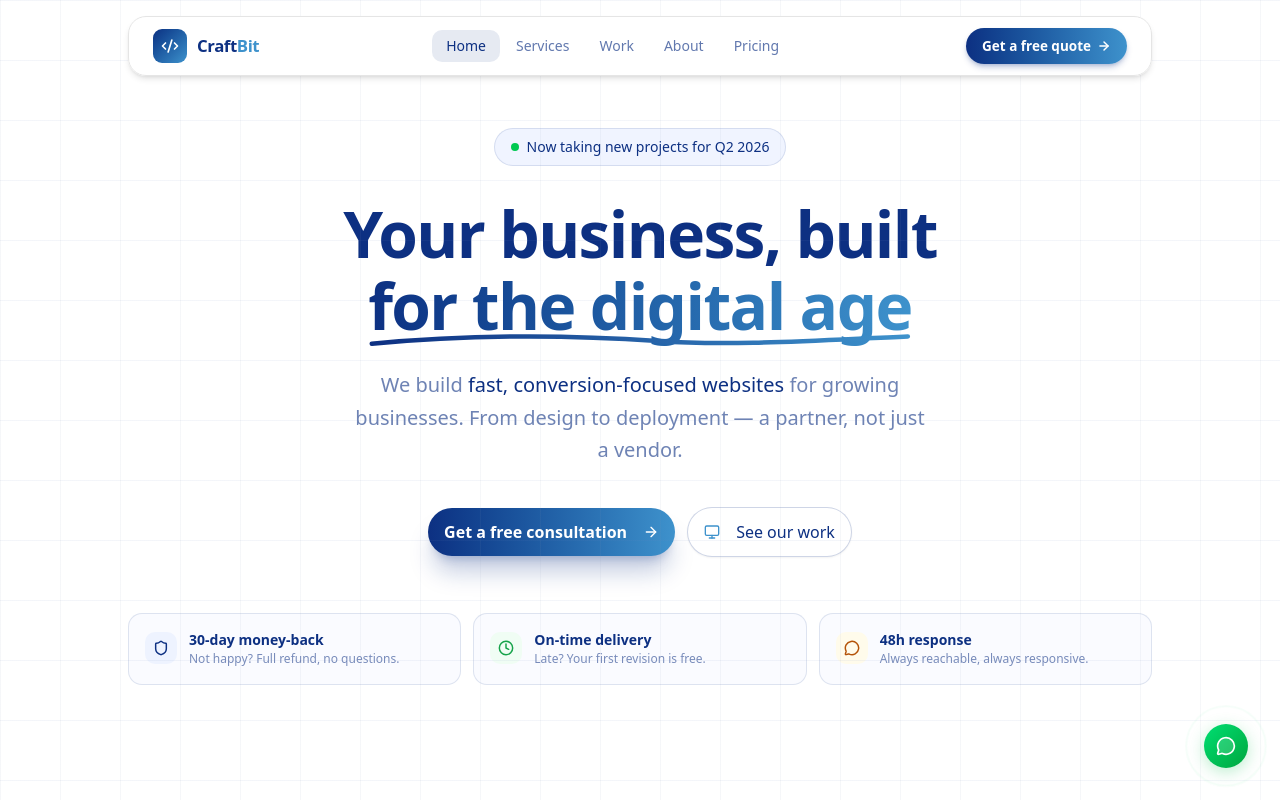
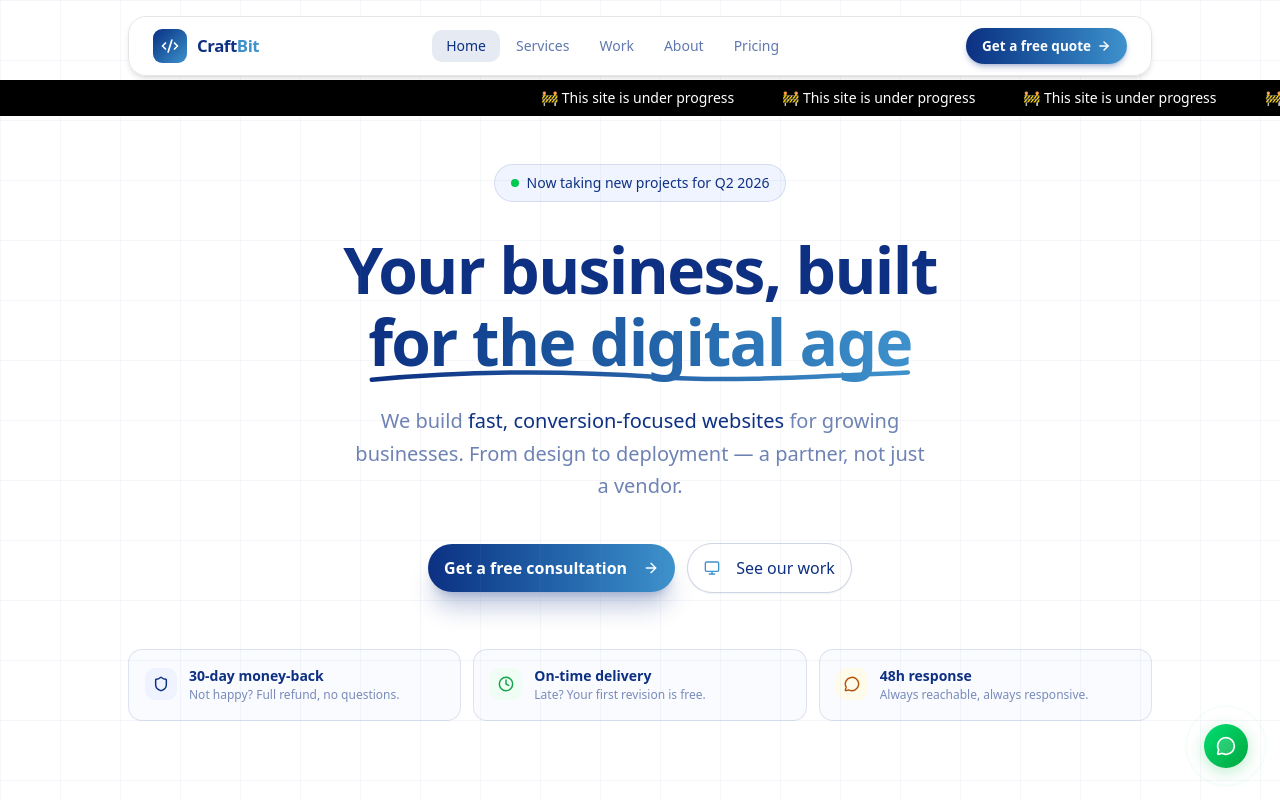
Before and after one commit to Craftbit-Solution/Craftbit, a Next.js app: page / in a window 1280 px wide. Shown: the top 800 px of the page. Built offline with nearby package versions, Linux system fonts and the light colour scheme.

Commit message:
Uncomment Notice component in layout

```diff
--- a/app/layout.tsx
+++ b/app/layout.tsx
@@ -39,7 +39,7 @@ export default function RootLayout({
           }}
         />
         <Navbar />
-        {/* <Notice /> */}
+        <Notice />
         <div className="mx-auto min-h-screen max-w-7xl pt-20">{children}</div>
         <Footer />
         <WhatsAppFloat />
```
